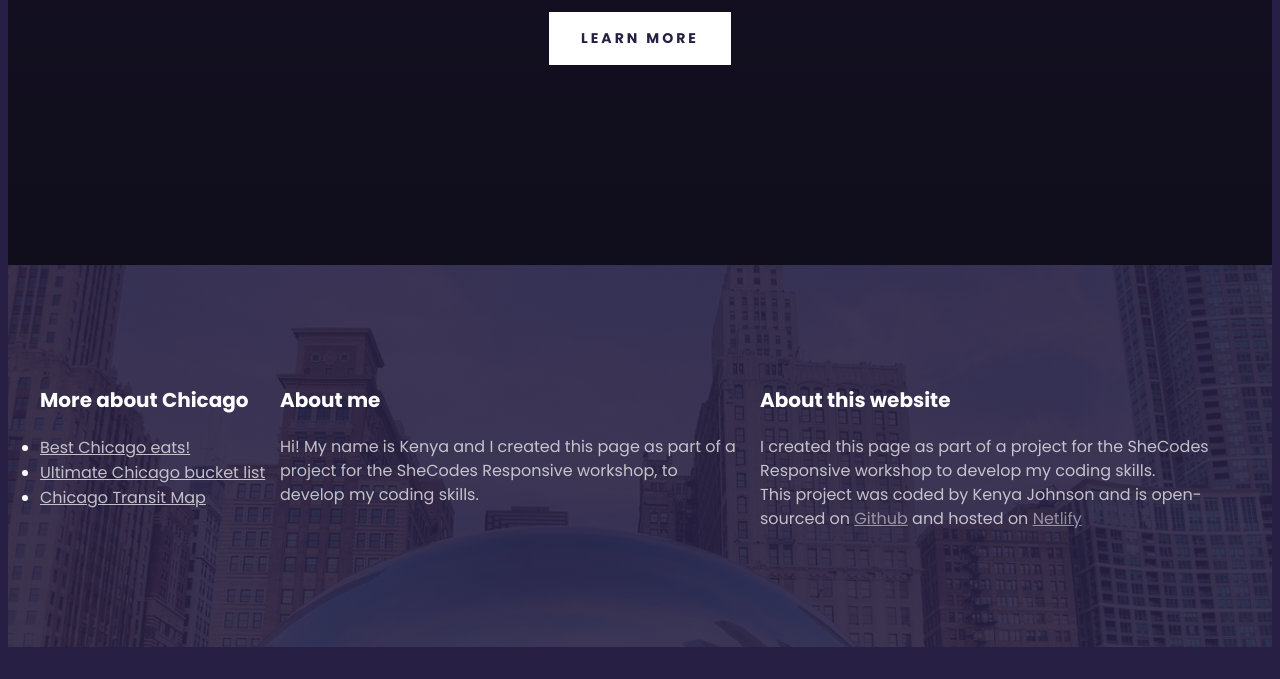
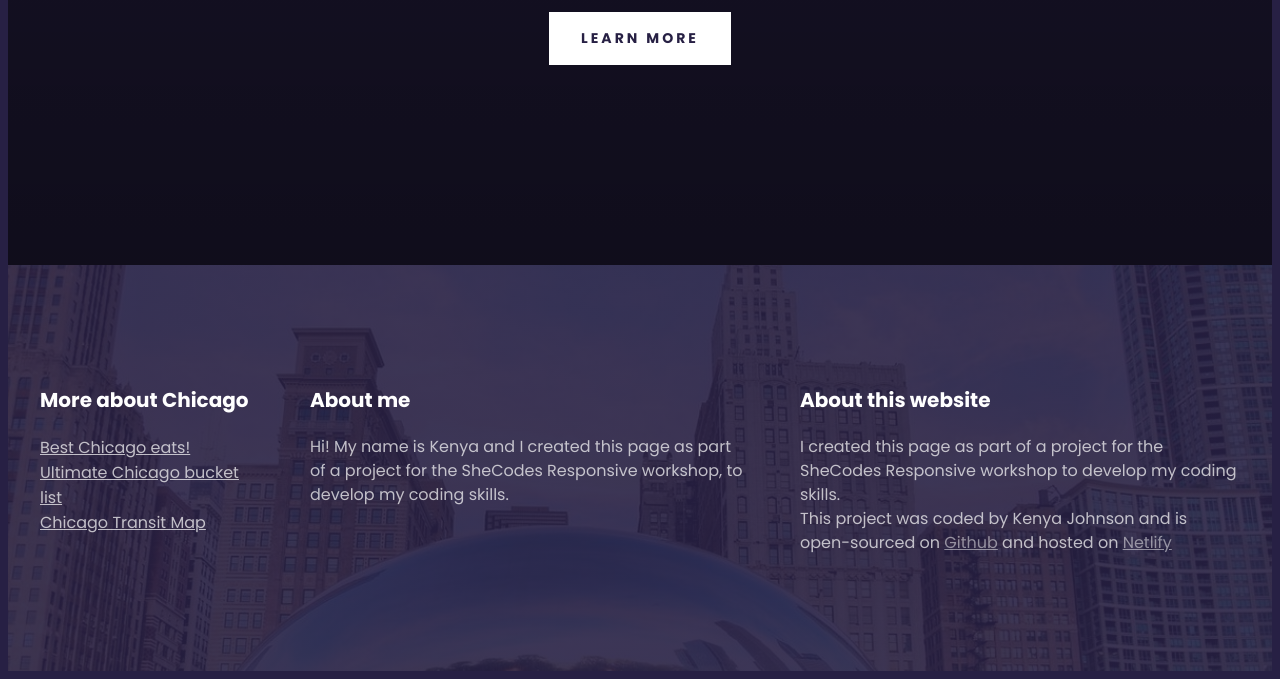
Before and after one commit to KenJohn28/chicago-travel-project, a plain HTML site: page index.html in a window 1280 px wide. Shown: the part 480-1159 px from the top of the page. Before the commit the page ends 1135 px from the top, so only its background shows below. Drawn offline with Linux system fonts and the light colour scheme.

Commit message:
Used column-gap instead of margin-right

```diff
--- a/src/styles.css
+++ b/src/styles.css
@@ -11,6 +11,7 @@ body {
 .grid {
   display: grid;
   grid-template-columns: 1fr 2fr 2fr;
+  column-gap: 50px;
 }
 
 section {
@@ -87,11 +88,11 @@ footer p {
   font-size: 16px;
   line-height: 24px;
   opacity: 0.7;
-  margin-right: 20px;
 }
 
 footer ul {
   padding: 0;
+  list-style: none;
 }
 
 footer li {
```
